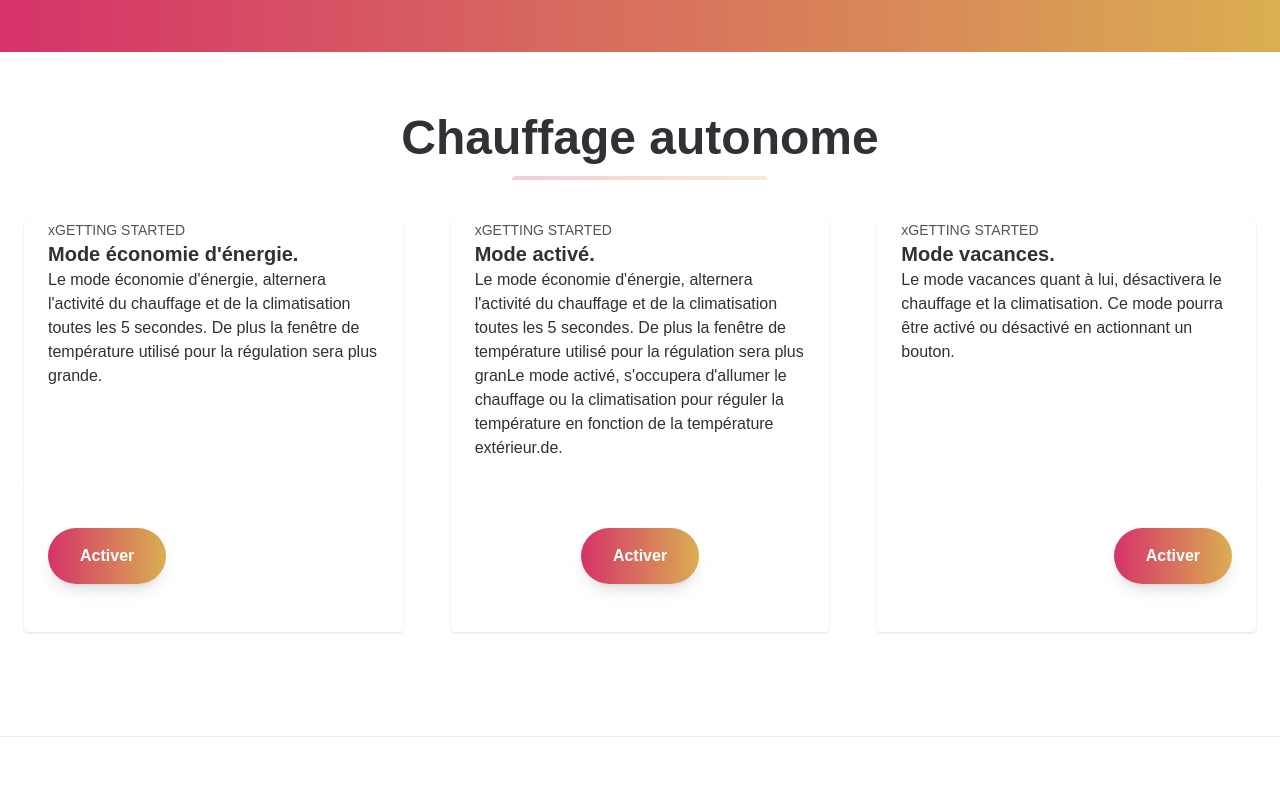
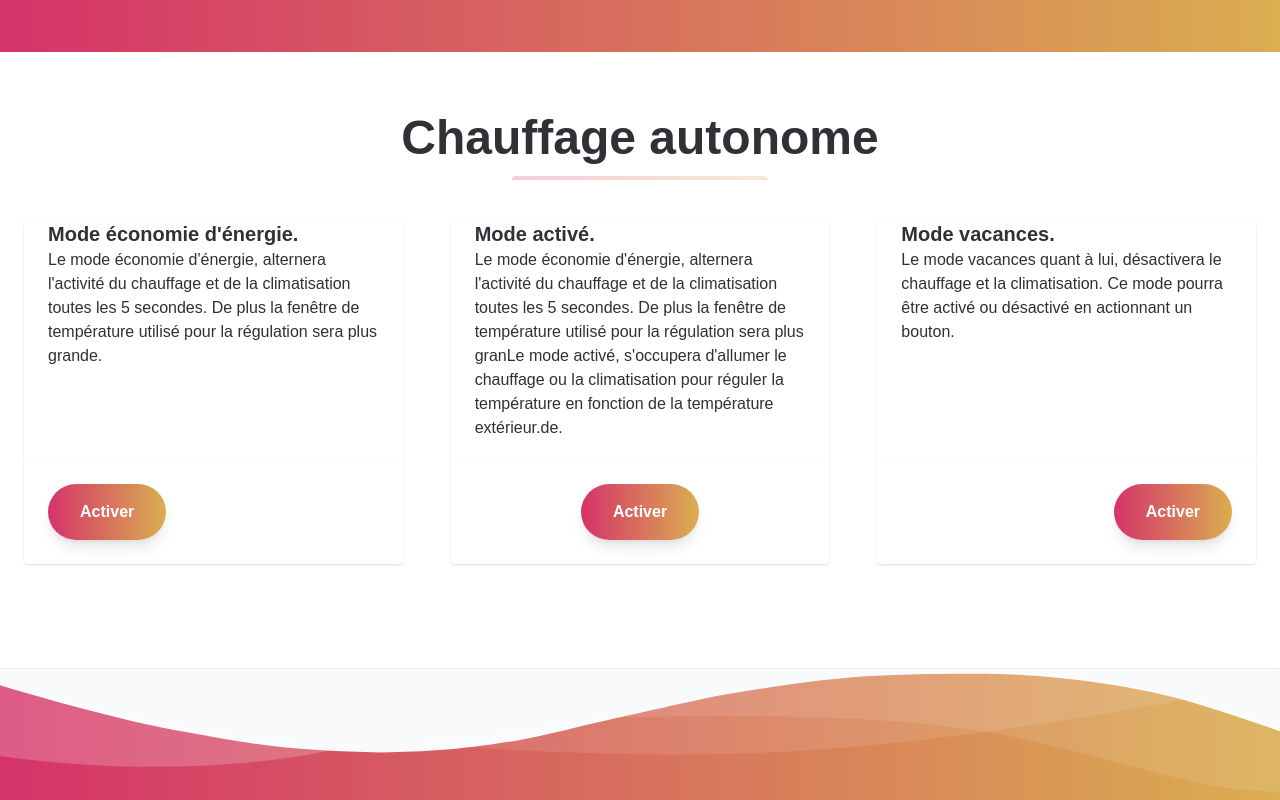
Before and after one commit to pillowinacoma/arduino-J5, a React (Vite) app: page / in a window 1280 px wide. Shown: the part 340-1140 px from the top of the page. Before the commit the page ends 1077 px from the top, so only its background shows below. Built offline with nearby package versions, Linux system fonts and the light colour scheme; no server answers.

Commit message:
Modif client

```diff
--- a/client/components/ContentContainer.tsx
+++ b/client/components/ContentContainer.tsx
@@ -75,6 +75,46 @@ const ContentContainer = () => {
                     />
                 </div>
             </section>
+            <svg
+                viewBox="0 0 1439 147"
+                version="1.1"
+                xmlns="http://www.w3.org/2000/svg"
+            >
+                <g
+                    stroke="none"
+                    stroke-width="1"
+                    fill="none"
+                    fill-rule="evenodd"
+                >
+                    <g
+                        transform="translate(-1.000000, -14.000000)"
+                        fill-rule="nonzero"
+                    >
+                        <g className="wave" fill="#f8fafc">
+                            <path d="M1440,84 C1383.555,64.3 1342.555,51.3 1317,45 C1259.5,30.824 1206.707,25.526 1169,22 C1129.711,18.326 1044.426,18.475 980,22 C954.25,23.409 922.25,26.742 884,32 C845.122,37.787 818.455,42.121 804,45 C776.833,50.41 728.136,61.77 713,65 C660.023,76.309 621.544,87.729 584,94 C517.525,105.104 484.525,106.438 429,108 C379.49,106.484 342.823,104.484 319,102 C278.571,97.783 231.737,88.736 205,84 C154.629,75.076 86.296,57.743 0,32 L0,0 L1440,0 L1440,84 Z"></path>
+                        </g>
+                        <g
+                            transform="translate(1.000000, 15.000000)"
+                            fill="#FFFFFF"
+                        >
+                            <g transform="translate(719.500000, 68.500000) rotate(-180.000000) translate(-719.500000, -68.500000) ">
+                                <path
+                                    d="M0,0 C90.7283404,0.927527913 147.912752,27.187927 291.910178,59.9119003 C387.908462,81.7278826 543.605069,89.334785 759,82.7326078 C469.336065,156.254352 216.336065,153.6679 0,74.9732496"
+                                    opacity="0.100000001"
+                                ></path>
+                                <path
+                                    d="M100,104.708498 C277.413333,72.2345949 426.147877,52.5246657 546.203633,45.5787101 C666.259389,38.6327546 810.524845,41.7979068 979,55.0741668 C931.069965,56.122511 810.303266,74.8455141 616.699903,111.243176 C423.096539,147.640838 250.863238,145.462612 100,104.708498 Z"
+                                    opacity="0.100000001"
+                                ></path>
+                                <path
+                                    d="M1046,51.6521276 C1130.83045,29.328812 1279.08318,17.607883 1439,40.1656806 L1439,120 C1271.17211,77.9435312 1140.17211,55.1609071 1046,51.6521276 Z"
+                                    opacity="0.200000003"
+                                ></path>
+                            </g>
+                        </g>
+                    </g>
+                </g>
+            </svg>
         </React.Fragment>
     )
 }
--- a/client/components/ModeCard.tsx
+++ b/client/components/ModeCard.tsx
@@ -28,9 +28,6 @@ const ModeCard: FC<WeatherProps> = ({
                     href="#"
                     className="flex flex-wrap no-underline hover:no-underline"
                 >
-                    <p className="w-full text-gray-600 text-xs md:text-sm px-6">
-                        xGETTING STARTED
-                    </p>
                     <div className="w-full font-bold text-xl text-gray-800 px-6">
                         {name}
                         {is_current_mode && <b> (Mode actuel) </b>}.
@@ -43,7 +40,7 @@ const ModeCard: FC<WeatherProps> = ({
             <div className="flex-none mt-auto bg-white rounded-b rounded-t-none overflow-hidden shadow p-6">
                 <div className={`flex items-center ${button_position}`}>
                     <button
-                        className="mx-auto lg:mx-0 hover:underline gradient text-white font-bold rounded-full my-6 py-4 px-8 shadow-lg focus:outline-none focus:shadow-outline transform transition hover:scale-105 duration-300 ease-in-out"
+                        className="mx-auto lg:mx-0 hover:underline gradient text-white font-bold rounded-full py-4 px-8 shadow-lg focus:outline-none focus:shadow-outline transform transition hover:scale-105 duration-300 ease-in-out"
                         onClick={() => {
                             changeCurrentMode(name)
                         }}
```
